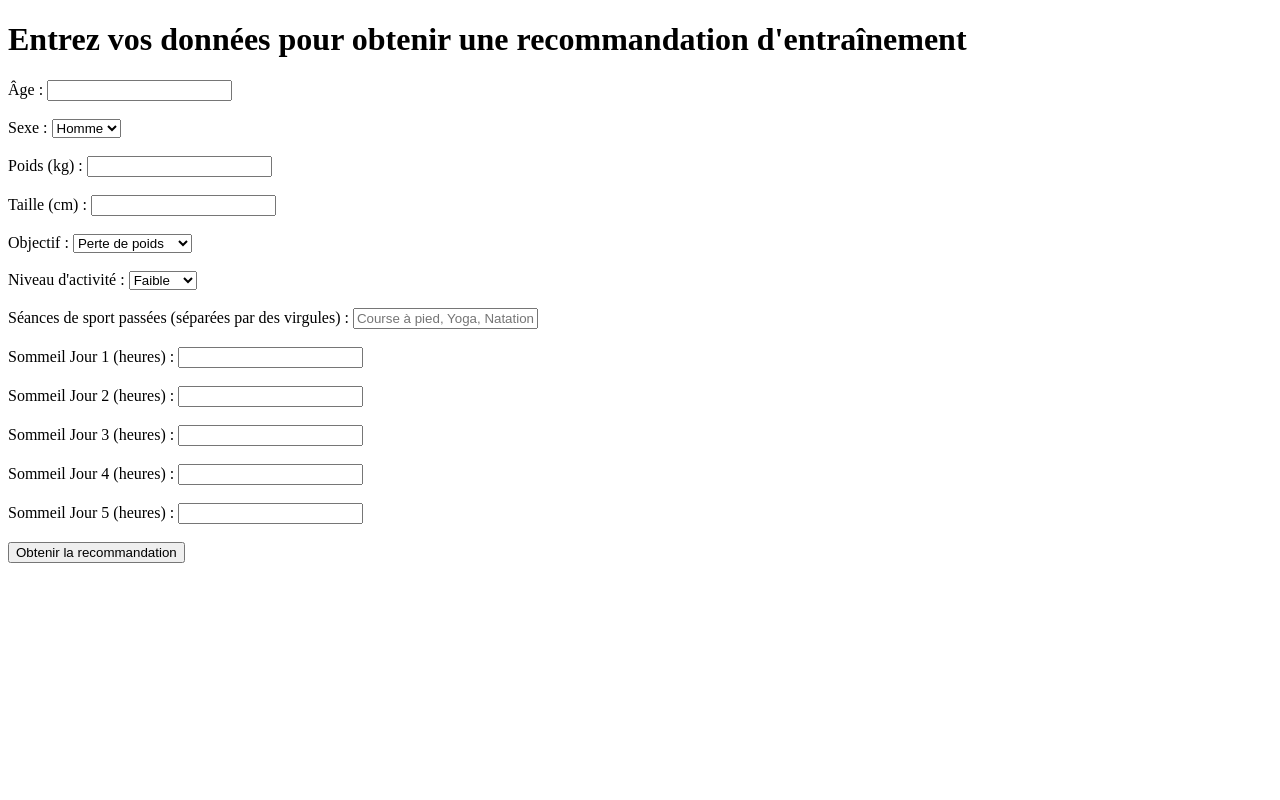
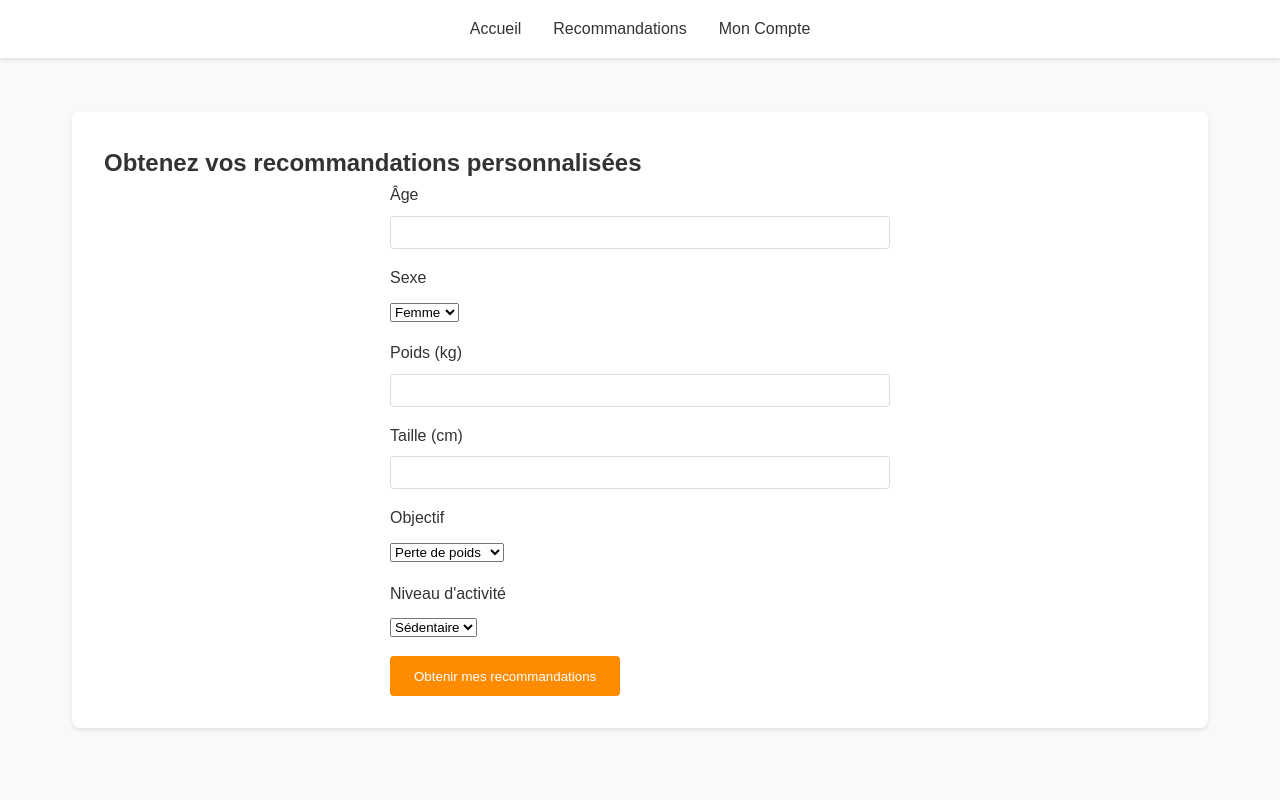
Before and after one commit to camcarre/fils-rouge, a Flask app: template templates/formulaire.html in a window 1280 px wide. Run offline with Flask 3, Linux system fonts and the light colour scheme; the template is opened without the code that fills it, so the values that code supplies are empty.

Commit message:
ajout début front

```diff
--- /dev/null
+++ b/app.py
@@ -0,0 +1,42 @@
+from flask import Flask, render_template, request, redirect, url_for, flash
+
+app = Flask(__name__)
+
+@app.route('/')
+def index():
+    return render_template('index.html')
+
+@app.route('/recommendations')
+def recommendations():
+    mock_data = {
+        'sleep_quality': 'Bonne qualité de sommeil',
+        'sleep_duration': '8 heures par nuit',
+        'sleep_tips': 'Maintenez un horaire de sommeil régulier',
+        'meal_plan': 'Plan équilibré avec protéines et légumes',
+        'calories': '2000 kcal par jour',
+        'nutrition_tips': 'Privilégiez les aliments complets',
+        'training_program': 'Programme de force 3x par semaine',
+        'training_intensity': 'Modérée à élevée',
+        'exercise_tips': 'Échauffez-vous avant chaque séance'
+    }
+    return render_template('recommendations.html', **mock_data)
+
+@app.route('/account', methods=['GET'])
+def account():
+    mock_user = {
+        'name': 'John Doe',
+        'email': 'john@example.com',
+        'age': 30,
+        'weight': 75,
+        'height': 175,
+        'objective': 'maintenance'
+    }
+    return render_template('account.html', user=mock_user)
+
+@app.route('/update_account', methods=['POST'])
+def update_account():
+    flash('Profil mis à jour avec succès!', 'success')
+    return redirect(url_for('account'))
+
+if __name__ == '__main__':
+    app.run(debug=True)
--- /dev/null
+++ b/static/css/style.css
@@ -0,0 +1,122 @@
+:root {
+    --primary-color: #FF8C00;
+    --secondary-color: #FFA500;
+    --background-color: #f9f9f9;
+    --text-color: #333;
+}
+
+* {
+    margin: 0;
+    padding: 0;
+    box-sizing: border-box;
+    font-family: 'Arial', sans-serif;
+}
+
+body {
+    background-color: var(--background-color);
+    color: var(--text-color);
+    line-height: 1.6;
+}
+
+.navbar {
+    background-color: white;
+    box-shadow: 0 2px 4px rgba(0,0,0,0.1);
+    padding: 1rem;
+    position: fixed;
+    width: 100%;
+    top: 0;
+    z-index: 1000;
+}
+
+.nav-links {
+    display: flex;
+    justify-content: center;
+    gap: 2rem;
+    list-style: none;
+}
+
+.nav-links a {
+    text-decoration: none;
+    color: var(--text-color);
+    font-weight: 500;
+    transition: color 0.3s;
+}
+
+.nav-links a:hover {
+    color: var(--primary-color);
+}
+
+.container {
+    max-width: 1200px;
+    margin: 80px auto 0;
+    padding: 2rem;
+}
+
+.hero {
+    text-align: center;
+    padding: 4rem 0;
+}
+
+.hero h1 {
+    font-size: 2.5rem;
+    margin-bottom: 1rem;
+}
+
+.hero p {
+    font-size: 1.2rem;
+    color: #666;
+}
+
+.section {
+    background: white;
+    border-radius: 8px;
+    padding: 2rem;
+    margin-bottom: 2rem;
+    box-shadow: 0 2px 4px rgba(0,0,0,0.1);
+}
+
+.section h2 {
+    color: var(--primary-color);
+    margin-bottom: 1rem;
+}
+
+.recommendations {
+    display: grid;
+    grid-template-columns: repeat(auto-fit, minmax(300px, 1fr));
+    gap: 2rem;
+}
+
+.account-form {
+    max-width: 500px;
+    margin: 0 auto;
+}
+
+.form-group {
+    margin-bottom: 1rem;
+}
+
+.form-group label {
+    display: block;
+    margin-bottom: 0.5rem;
+}
+
+.form-group input {
+    width: 100%;
+    padding: 0.5rem;
+    border: 1px solid #ddd;
+    border-radius: 4px;
+}
+
+.btn {
+    background-color: var(--primary-color);
+    color: white;
+    padding: 0.8rem 1.5rem;
+    border: none;
+    border-radius: 4px;
+    cursor: pointer;
+    transition: background-color 0.3s;
+}
+
+.btn:hover {
+    background-color: var(--secondary-color);
+}
--- a/templates/formulaire.html
+++ b/templates/formulaire.html
@@ -3,60 +3,68 @@
 <head>
     <meta charset="UTF-8">
     <meta name="viewport" content="width=device-width, initial-scale=1.0">
-    <title>Formulaire de Recommandations d'Entraînement</title>
+    <title>Formulaire - Coach Sportif</title>
+    <link rel="stylesheet" href="{{ url_for('static', filename='css/style.css') }}">
 </head>
 <body>
-    <h1>Entrez vos données pour obtenir une recommandation d'entraînement</h1>
-    <form action="/recommandation" method="POST">
-        <label for="age">Âge :</label>
-        <input type="number" id="age" name="age" required><br><br>
+    <nav class="navbar">
+        <ul class="nav-links">
+            <li><a href="{{ url_for('index') }}">Accueil</a></li>
+            <li><a href="{{ url_for('recommendations') }}">Recommandations</a></li>
+            <li><a href="{{ url_for('account') }}">Mon Compte</a></li>
+        </ul>
+    </nav>
 
-        <label for="sexe">Sexe :</label>
-        <select id="sexe" name="sexe" required>
-            <option value="homme">Homme</option>
-            <option value="femme">Femme</option>
-        </select><br><br>
+    <div class="container">
+        <section class="section">
+            <h1>Obtenez vos recommandations personnalisées</h1>
 
-        <label for="poids">Poids (kg) :</label>
-        <input type="number" id="poids" name="poids" required><br><br>
+            <div class="account-form">
+                <form method="POST" action="{{ url_for('recommendations') }}">
+                    <div class="form-group">
+                        <label for="age">Âge</label>
+                        <input type="number" id="age" name="age" required>
+                    </div>
 
-        <label for="taille">Taille (cm) :</label>
-        <input type="number" id="taille" name="taille" required><br><br>
+                    <div class="form-group">
+                        <label for="sexe">Sexe</label>
+                        <select id="sexe" name="sexe" required>
+                            <option value="0">Femme</option>
+                            <option value="1">Homme</option>
+                        </select>
+                    </div>
 
-        <label for="objectif">Objectif :</label>
-        <select id="objectif" name="objectif" required>
-            <option value="perte de poids">Perte de poids</option>
-            <option value="gain musculaire">Gain musculaire</option>
-        </select><br><br>
+                    <div class="form-group">
+                        <label for="poids">Poids (kg)</label>
+                        <input type="number" id="poids" name="poids" step="0.1" required>
+                    </div>
 
-        <label for="activite">Niveau d'activité :</label>
-        <select id="activite" name="activite" required>
-            <option value="faible">Faible</option>
-            <option value="moderee">Modéré</option>
-            <option value="eleve">Élevé</option>
-        </select><br><br>
+                    <div class="form-group">
+                        <label for="taille">Taille (cm)</label>
+                        <input type="number" id="taille" name="taille" required>
+                    </div>
 
-        <label for="seances_passees">Séances de sport passées (séparées par des virgules) :</label>
-        <input type="text" id="seances_passees" name="seances_passees" placeholder="Course à pied, Yoga, Natation" required><br><br>
+                    <div class="form-group">
+                        <label for="objectif">Objectif</label>
+                        <select id="objectif" name="objectif" required>
+                            <option value="0">Perte de poids</option>
+                            <option value="1">Prise de masse</option>
+                        </select>
+                    </div>
 
-        <label for="sommeil_jour_1">Sommeil Jour 1 (heures) :</label>
-        <input type="number" id="sommeil_jour_1" name="sommeil_jour_1" step="0.1" required><br><br>
+                    <div class="form-group">
+                        <label for="activite">Niveau d'activité</label>
+                        <select id="activite" name="activite" required>
+                            <option value="1">Sédentaire</option>
+                            <option value="2">Modéré</option>
+                            <option value="3">Actif</option>
+                        </select>
+                    </div>
 
-        <label for="sommeil_jour_2">Sommeil Jour 2 (heures) :</label>
-        <input type="number" id="sommeil_jour_2" name="sommeil_jour_2" step="0.1" required><br><br>
-
-        <label for="sommeil_jour_3">Sommeil Jour 3 (heures) :</label>
-        <input type="number" id="sommeil_jour_3" name="sommeil_jour_3" step="0.1" required><br><br>
-
-        <label for="sommeil_jour_4">Sommeil Jour 4 (heures) :</label>
-        <input type="number" id="sommeil_jour_4" name="sommeil_jour_4" step="0.1" required><br><br>
-
-        <label for="sommeil_jour_5">Sommeil Jour 5 (heures) :</label>
-        <input type="number" id="sommeil_jour_5" name="sommeil_jour_5" step="0.1" required><br><br>
-
-        <button type="submit">Obtenir la recommandation</button>
-    </form>
-
-    <div id="resultat"></div>
+                    <button type="submit" class="btn">Obtenir mes recommandations</button>
+                </form>
+            </div>
+        </section>
+    </div>
 </body>
 </html>
```
Also changed, not shown: model.py (added, +36 -0 lines), templates/account.html (added, +64 -0 lines), templates/index.html (added, +43 -0 lines), templates/recommendations.html (added, +76 -0 lines), algo.py (renamed from server.py), user_data.db.
